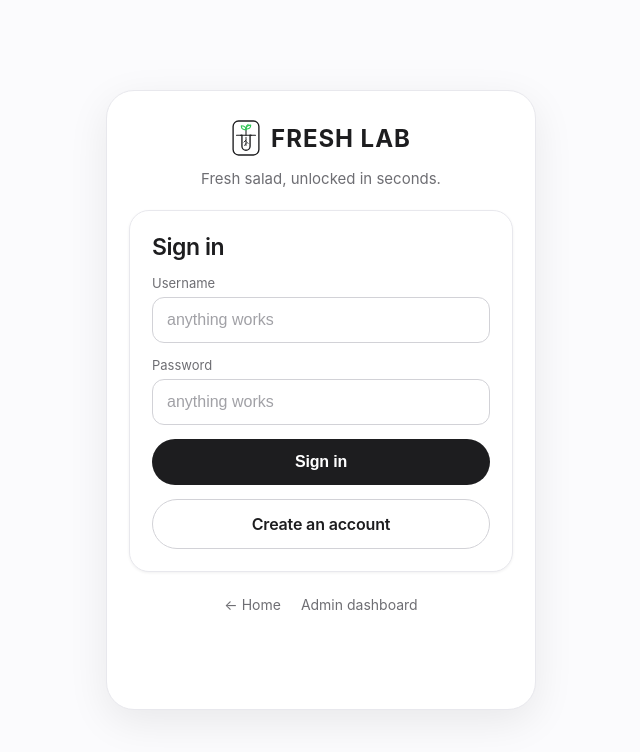
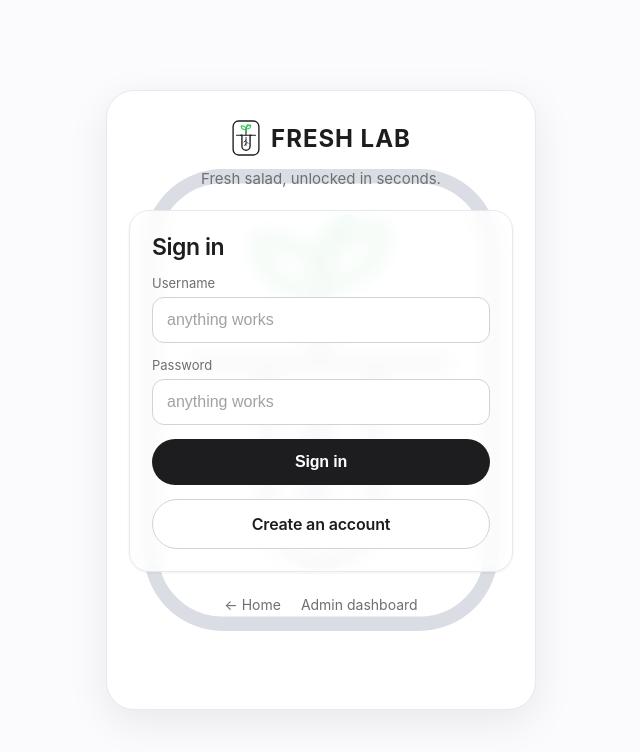
Before and after one commit to pran-awesome/Prototype-fruit-selling-machine, a React (Vite) app in the folder firebase-app/: page /login in a window 1280 px wide. Shown: the top 752 px of the page, without its empty margins (319-959 px from the left). Built offline with nearby package versions, Linux system fonts and the light colour scheme; no server answers.

Commit message:
Add large Fresh Lab logo watermark in background (frosted cards)
Co-authored-by: pran.awesome <pran-awesome@users.noreply.github.com>

```diff
--- a/firebase-app/src/App.jsx
+++ b/firebase-app/src/App.jsx
@@ -8,12 +8,14 @@ import Menu from './pages/Menu.jsx'
 import OpenCabinet from './pages/OpenCabinet.jsx'
 import Confirmation from './pages/Confirmation.jsx'
 import Admin from './pages/Admin.jsx'
+import BackgroundLogo from './components/BackgroundLogo.jsx'
 
 export default function App() {
   const location = useLocation()
   return (
     <div className="app-shell">
       <div className="device-frame">
+        <BackgroundLogo />
         <AnimatePresence mode="wait">
           <Routes location={location} key={location.pathname}>
             <Route path="/" element={<Landing />} />
--- /dev/null
+++ b/firebase-app/src/components/BackgroundLogo.jsx
@@ -0,0 +1,28 @@
+// Large, faint Fresh Lab emblem watermark shown behind the app content.
+export default function BackgroundLogo() {
+  return (
+    <div className="bg-logo" aria-hidden="true">
+      <svg
+        viewBox="0 0 44 56"
+        fill="none"
+        strokeWidth="1.6"
+        strokeLinecap="round"
+        strokeLinejoin="round"
+      >
+        <g stroke="#cbd0d9">
+          <rect x="3" y="3" width="38" height="50" rx="8" />
+          <path d="M8 24H16M28 24H36" />
+          <path d="M14 24H30" />
+          <path d="M16 24V40a6 6 0 0 0 12 0V24" />
+          <path d="M22 27V39M22 31 19 34M22 33 25 36M22 36 20 39" />
+          <path d="M22 24V14" />
+        </g>
+        <g stroke="#a7ddba">
+          <path d="M22 16C18 16 15 14 15 10c4 0 7 2 7 6Z" />
+          <path d="M22 15c4 0 7-2 7-6-4 0-7 2-7 6Z" />
+          <path d="M22 14c0-3 1-5 3-6" />
+        </g>
+      </svg>
+    </div>
+  )
+}
--- a/firebase-app/src/styles.css
+++ b/firebase-app/src/styles.css
@@ -51,7 +51,7 @@ body {
   max-width: 430px;
   min-height: 620px;
   max-height: calc(100dvh - 40px);
-  background: var(--surface);
+  background-color: var(--surface);
   border: 1px solid var(--line-soft);
   border-radius: 28px;
   box-shadow: var(--shadow);
@@ -63,6 +63,24 @@ body {
 }
 .device-frame::-webkit-scrollbar {
   display: none;
+}
+
+/* --------------------------------------------------------- Background logo */
+.bg-logo {
+  position: absolute;
+  top: 50%;
+  left: 50%;
+  transform: translate(-50%, -50%);
+  width: 92%;
+  max-width: 400px;
+  pointer-events: none;
+  z-index: 0;
+  opacity: 0.7;
+}
+.bg-logo svg {
+  width: 100%;
+  height: auto;
+  display: block;
 }
 
 /* --------------------------------------------------------------------- Screen */
@@ -113,7 +131,9 @@ body {
 /* ----------------------------------------------------------------------- Card */
 .card {
   width: 100%;
-  background: var(--surface);
+  background: rgba(255, 255, 255, 0.78);
+  backdrop-filter: blur(10px);
+  -webkit-backdrop-filter: blur(10px);
   border-radius: 20px;
   padding: 22px;
   border: 1px solid var(--line-soft);
```
